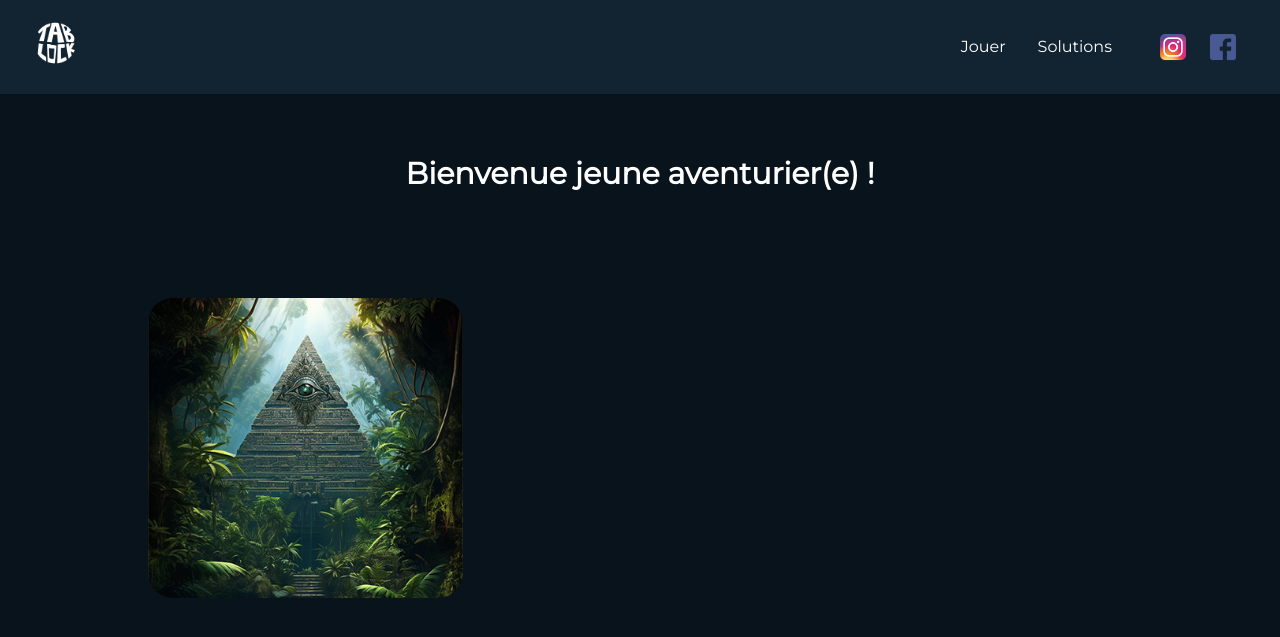
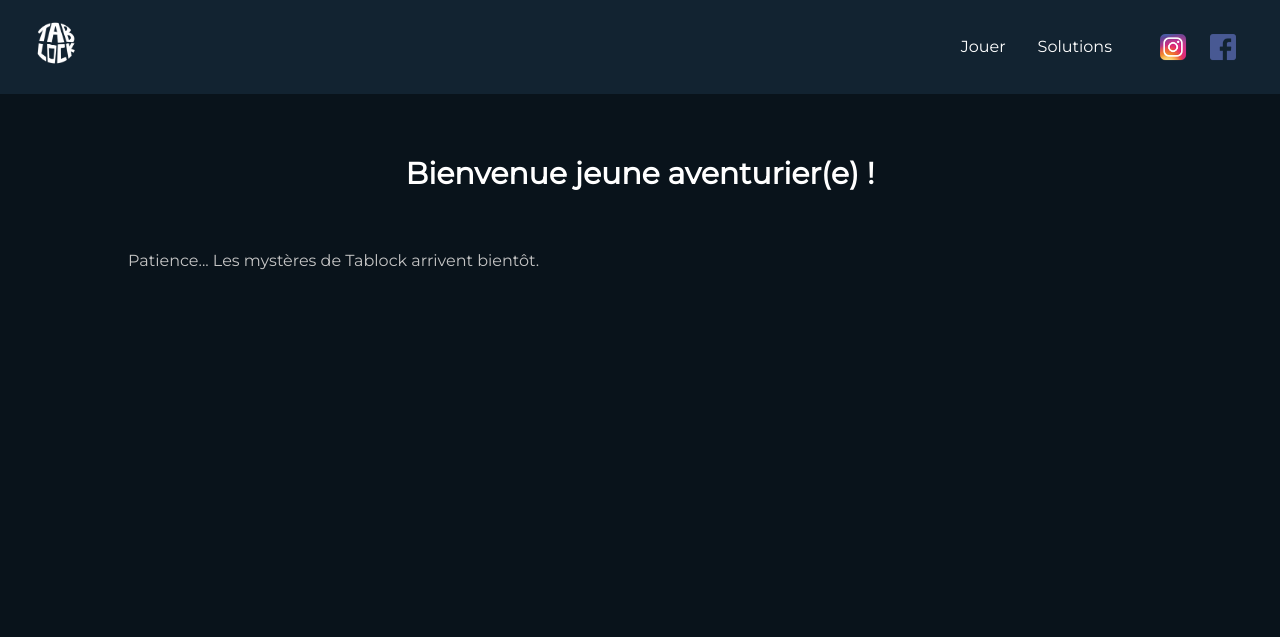
Before and after one commit to TabLockFR/TabLock, a Jekyll site: the page built from index.html, in a window 1280 px wide and 900 px high. Shown: the top 637 px of the window. Built offline with Jekyll 4.4.1, drawn with Linux system fonts in a browser that asks for light colours.

Commit message:
Update index.html

```diff
--- a/index.html
+++ b/index.html
@@ -5,6 +5,8 @@ title: TabLock
 
 <h2>Bienvenue jeune aventurier(e) !</h2>
 
+<p>Patience... Les mystères de Tablock arrivent bientôt.</p>
+<!--
 <section class="gridFront">
     <div class="squareFront">
         <a href="https://www.tablock.fr/aventure/lokamalis">
@@ -12,5 +14,5 @@ title: TabLock
             <p class="captionFront">Lokamalis</p>
         </a>
     </div>
-    <!-- Répétez ce bloc 8 fois pour les autres carrés -->
 </section>
+-->
```
